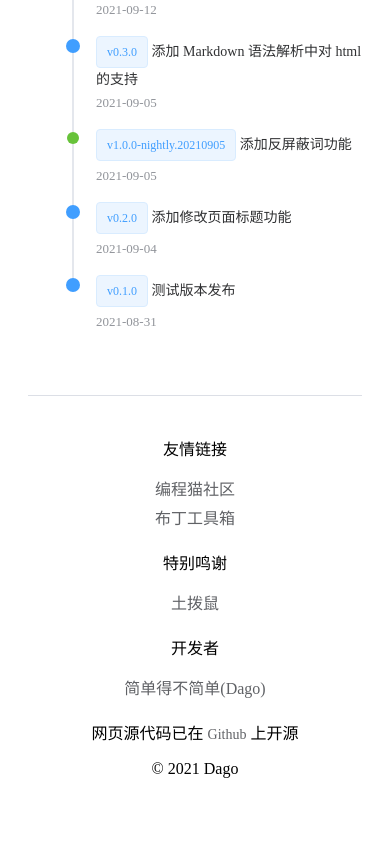
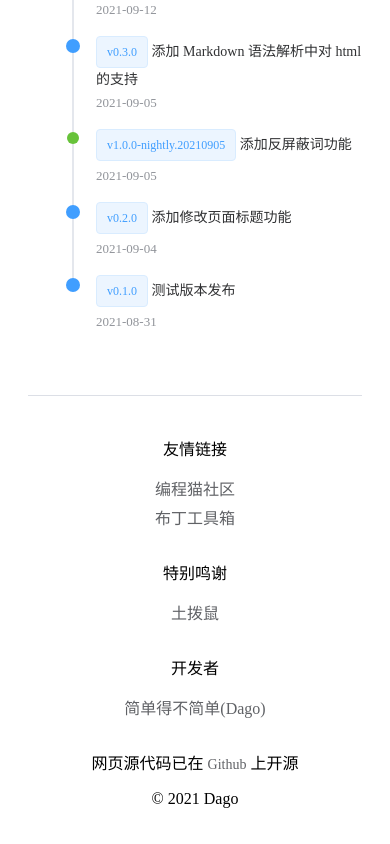
Before and after one commit to codemaoTeam/codemao-browse-enhanced-site, a Vue app: page / in a window 390 px wide. Shown: the part 1124-1968 px from the top of the page. Before the commit the page ends 1902 px from the top, so only its background shows below. Built offline with nearby package versions, Linux system fonts and the light colour scheme.

Commit message:
improvement: 页脚行间距优化

```diff
--- a/src/App.vue
+++ b/src/App.vue
@@ -29,6 +29,7 @@
           >
             <p>{{ links.name }}</p>
             <List :data="links.content" />
+            <div class="sep"></div>
           </el-col>
         </el-row>
         <p>
@@ -42,6 +43,7 @@
           上开源
         </p>
         <p>© 2021 Dago</p>
+        <div class="placeholder"></div>
       </el-footer>
     </el-container>
   </div>
@@ -89,4 +91,19 @@ export default {
 .el-footer {
   text-align: center;
 }
+
+.sep {
+  display: none;
+  height: 10px;
+}
+
+.placeholder {
+  height: 20px;
+}
+
+@media (max-width: 992px) {
+  .sep {
+    display: block;
+  }
+}
 </style>
```
